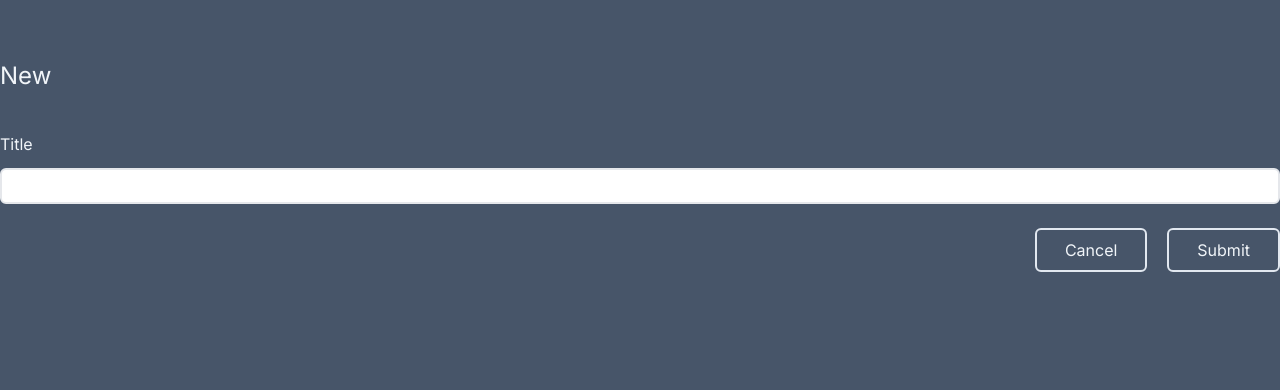
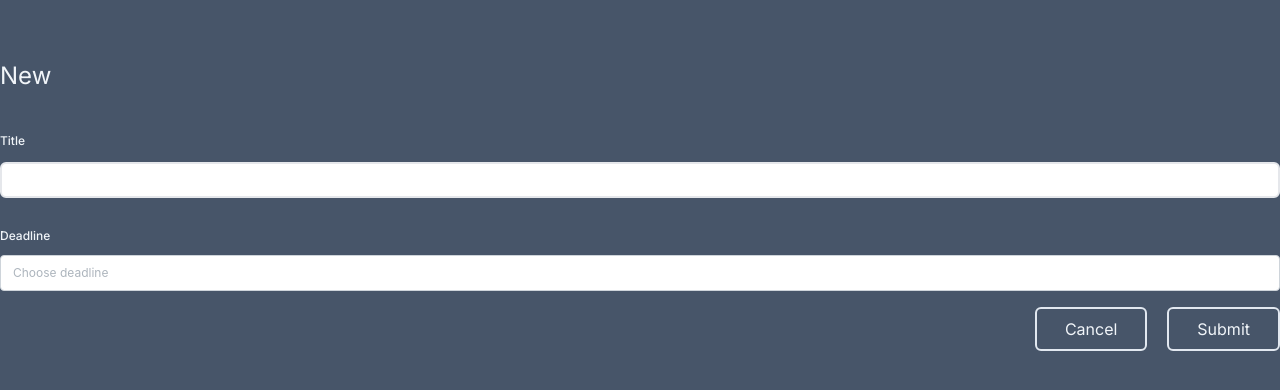
Before and after one commit to blur94/todo-server, a Next.js app: page /new in a window 1280 px wide. Shown: the top 390 px of the page. Built offline with nearby package versions, Linux system fonts and the light colour scheme; no server answers.

Commit message:
UI for deadline

```diff
--- a/src/app/(todo)/new/page.tsx
+++ b/src/app/(todo)/new/page.tsx
@@ -1,6 +1,9 @@
 import { createTodo } from "@/utils/todoFunc";
 import { Metadata } from "next";
 import Link from "next/link";
+
+import { DateInput } from "@mantine/dates";
+import { label } from "@/utils/label";
 
 export const metadata: Metadata = {
   title: "Create",
@@ -16,7 +19,9 @@ export default function New() {
 
       <form action={createTodo}>
         <div className="flex flex-col gap-3 mb-6">
-          <label htmlFor="title">Title</label>
+          <label htmlFor="title" className="text-[12px] font-medium">
+            Title
+          </label>
           <input
             type="text"
             name="title"
@@ -24,6 +29,15 @@ export default function New() {
             className="border-2 outline-none rounded-md py-1 px-3 placeholder:text-slate-900 text-slate-600"
           />
         </div>
+
+        <DateInput
+          // defaultValue={new Date()}
+          name="deadline"
+          label={label("Deadline")}
+          placeholder="Choose deadline"
+          minDate={new Date()}
+          mb="md"
+        />
 
         <div className="flex items-center justify-end gap-5">
           <Link
```
